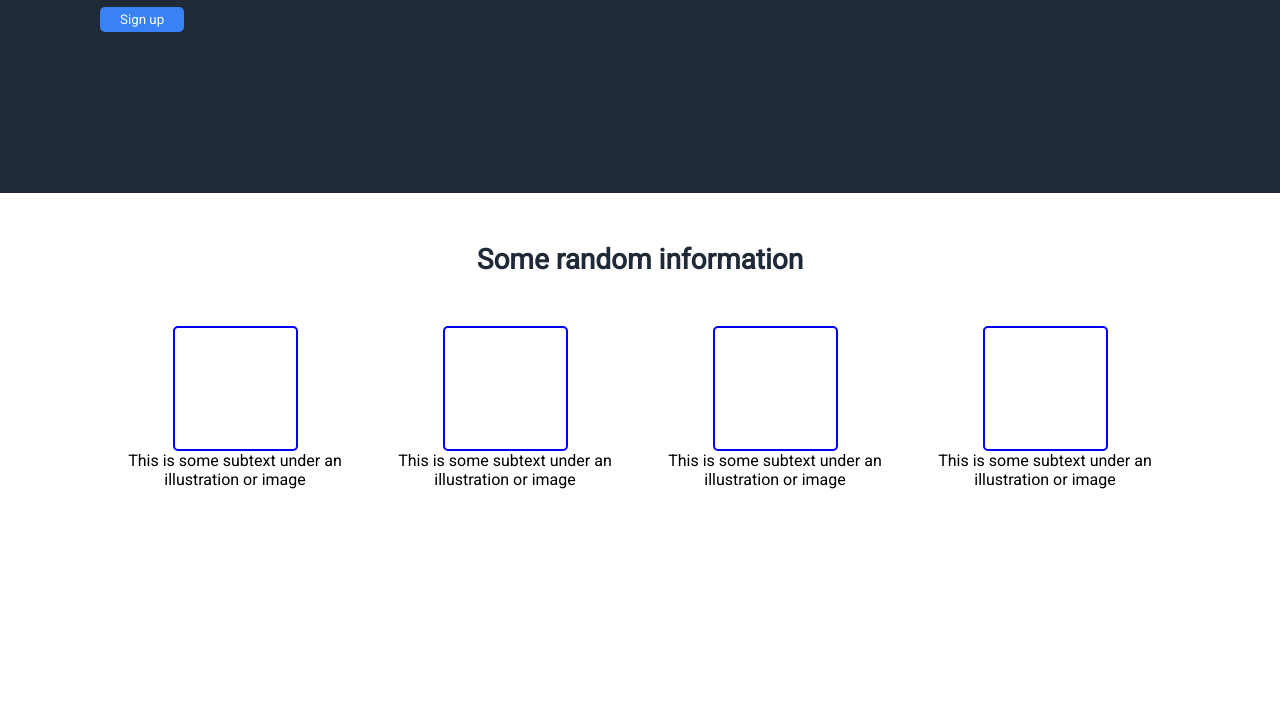
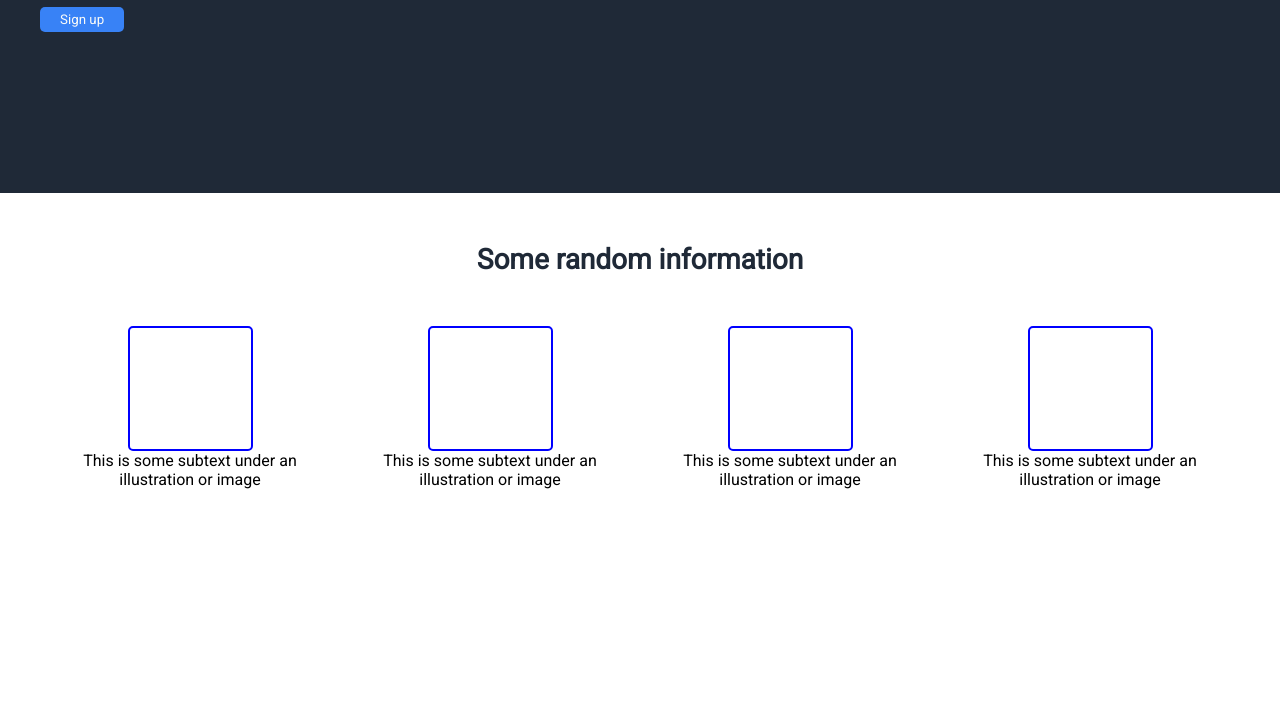
Before and after one commit to dan07r/landing-page, a plain HTML site: page index.html in a window 1280 px wide. Shown: the part 287-1006 px from the top of the page. Drawn offline with Linux system fonts and the light colour scheme.

Commit message:
Fixes container width size

```diff
--- a/stylesheet.css
+++ b/stylesheet.css
@@ -15,8 +15,8 @@ body {
 }
 
 .container {
-  max-width: 1200px;
-  margin: 0px 100px;
+  width: 1200px;
+  margin: 0px auto;
   height: 45vh;
 }
 
```
